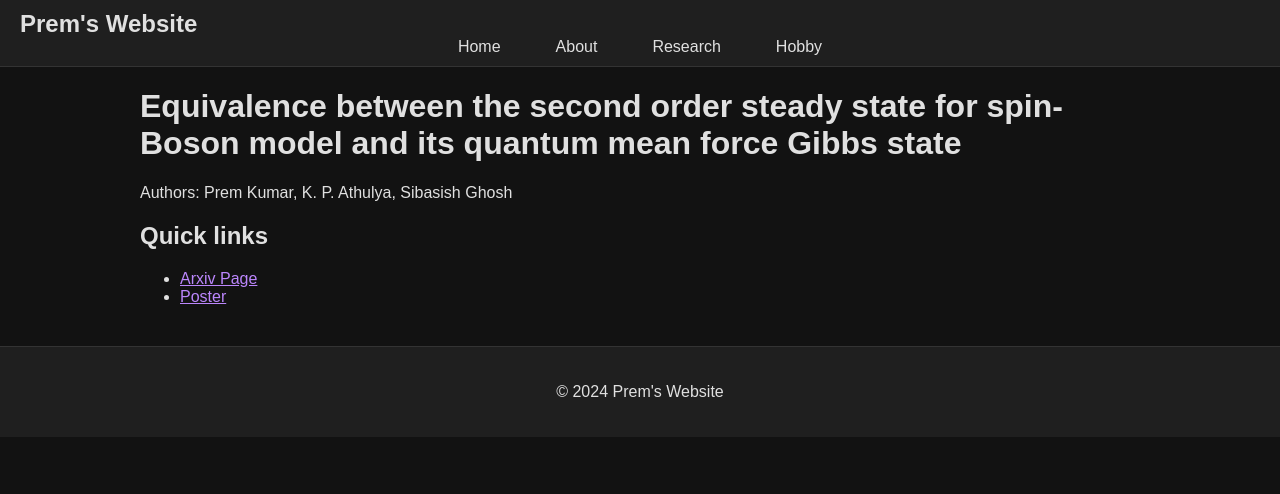
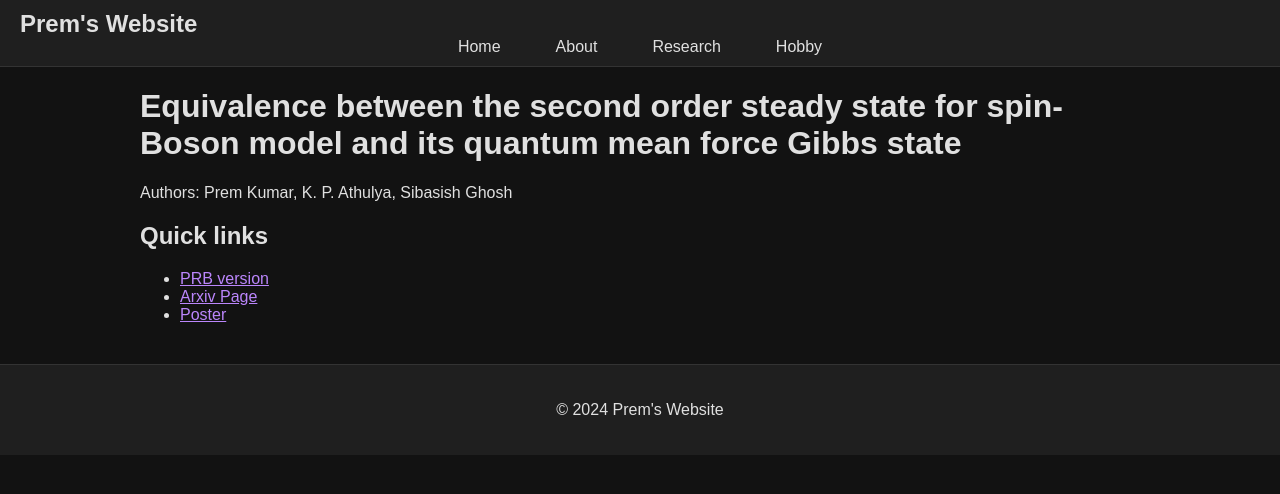
Before and after one commit to prem314/prem314.github.io, a Jekyll site: the page built from tcl4_paper.md, in a window 1280 px wide. Shown: the top 494 px of the page. Built offline with Jekyll 4.4.1, drawn with Linux system fonts in a browser that asks for light colours.

Commit message:
Update tcl4_paper.md

```diff
--- a/tcl4_paper.md
+++ b/tcl4_paper.md
@@ -7,5 +7,6 @@ title: Home
 Authors: Prem Kumar, K. P. Athulya, Sibasish Ghosh
 ## Quick links
 
+  - [PRB version](https://doi.org/10.1103/PhysRevB.111.115423)
   - [Arxiv Page](https://doi.org/10.48550/arXiv.2411.08869)
   - [Poster](https://drive.google.com/file/d/1D-BdybGXn6Bgxzj81XQSfnoRgz97Prt-/view?usp=sharing)
```
